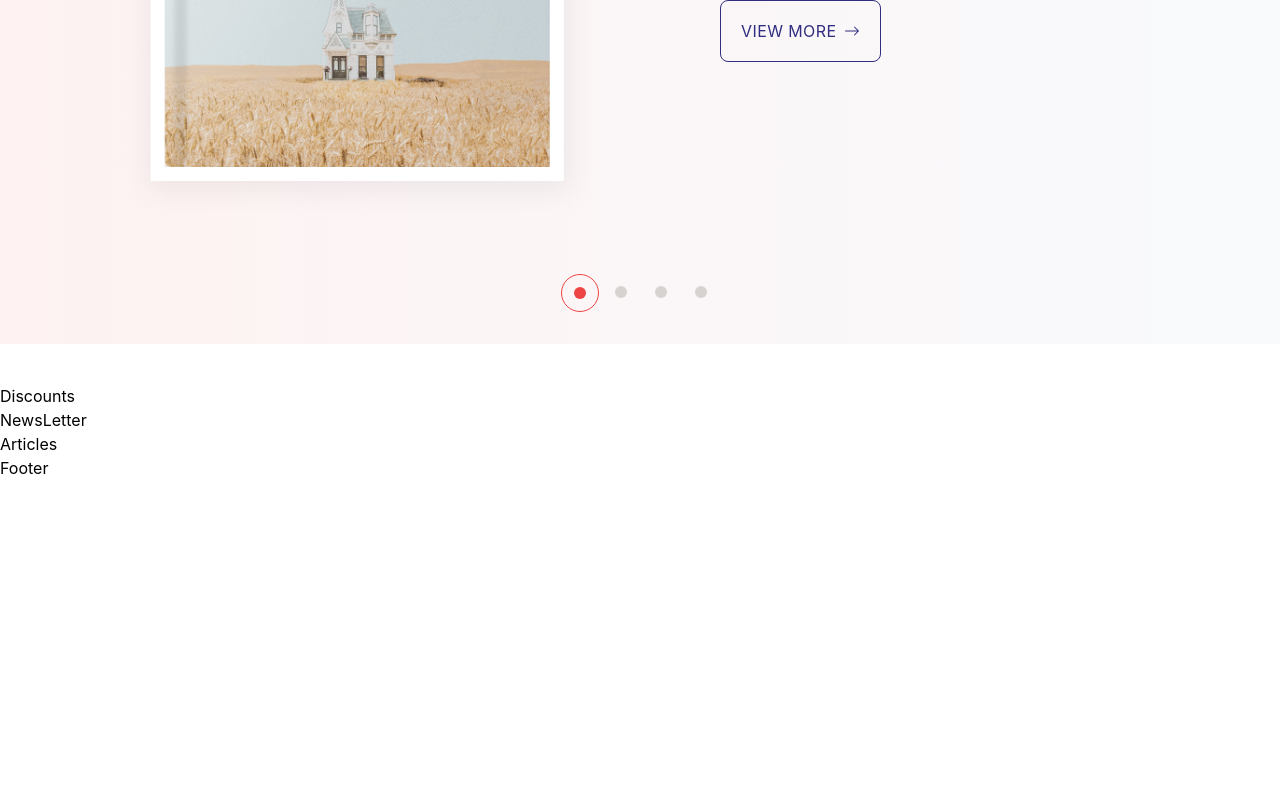
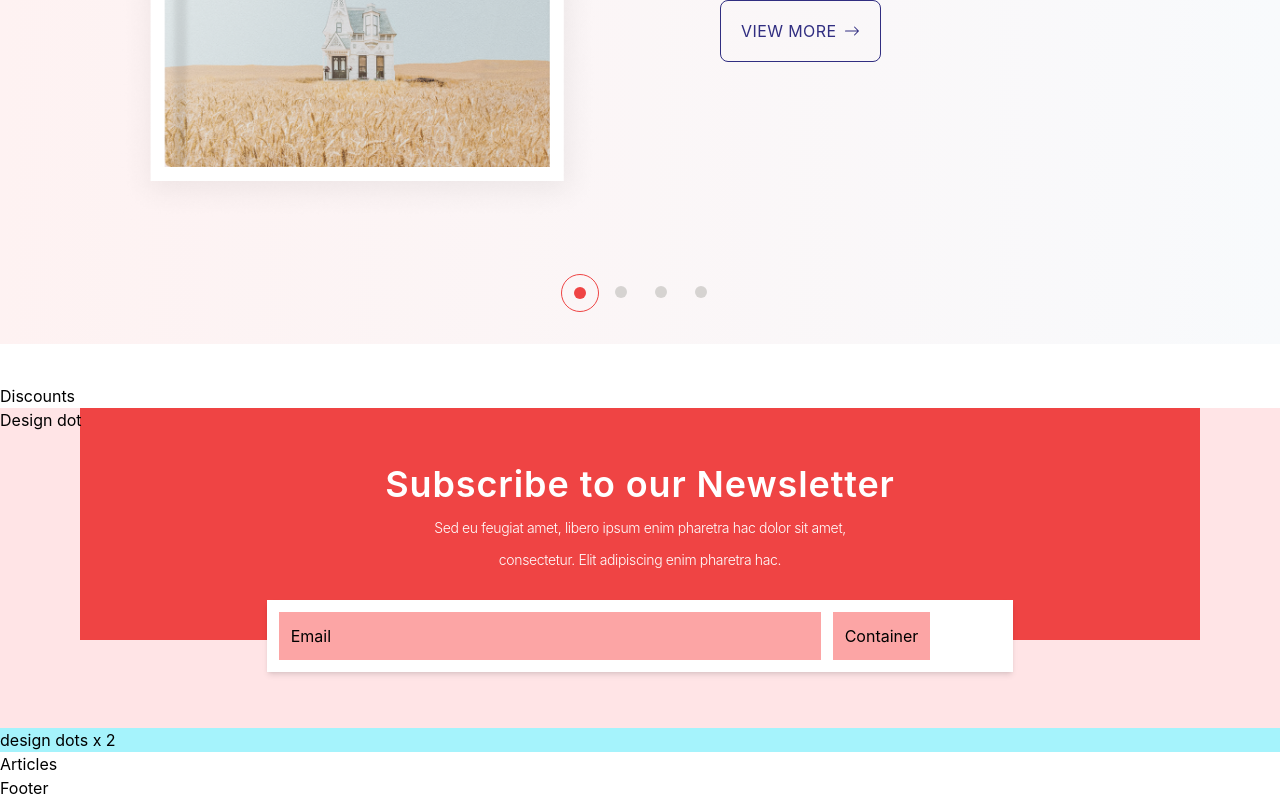
Before and after one commit to pallavee-2705/novelnest, a React (Create React App) app: page / in a window 1280 px wide. Shown: the part 2375-3175 px from the top of the page. Before the commit the page ends 2855 px from the top, so only its background shows below. Built offline with nearby package versions, Linux system fonts and the light colour scheme.

Commit message:
newslterr in progress

```diff
--- a/src/components/NewsLetter.jsx
+++ b/src/components/NewsLetter.jsx
@@ -2,7 +2,22 @@ import React from 'react'
 
 const NewsLetter = () => {
   return (
-    <div>NewsLetter</div>
+    <div className='relative bg-rose-100 flex flex-col justify-center items-center px-20'>
+      <div className='absolute left-0 top-0'>Design dot</div>
+      <div className='bg-red-500 w-full flex flex-col items-center px-20'>
+        <div className="text-white text-4xl max-md:text-2xl font-['Inter'] font-semibold leading-wide tracking-wide pt-14 pb-2 max-md:mb-16">Subscribe to our Newsletter</div>
+        <div className='w-full lg:w-1/2 max-md:w-full max-md:hidden'>
+          <p className="text-center text-white text-sm max-md:text-xs font-light font-['Inter'] leading-8 tracking-tight mb-16">Sed eu feugiat amet, libero ipsum enim pharetra hac dolor sit amet, consectetur. Elit adipiscing enim pharetra hac.</p>
+        </div>
+      </div>
+
+      <div className='bg-white shadow-md w-2/3 mb-10 flex max-md:flex-col items-center p-3 bg-blue-400 -translate-y-10 gap-3'>
+        <div className="w-3/4 max-md:w-full bg-red-300 p-3">Email</div>
+        <div className='3-1/4 max-md:w-full bg-red-300 p-3'>Container</div>
+      </div>
+
+      <div className='absolute left-0 bottom-0 bg-cyan-200 w-full'>design dots x 2</div>
+    </div>
   )
 }
 
```
